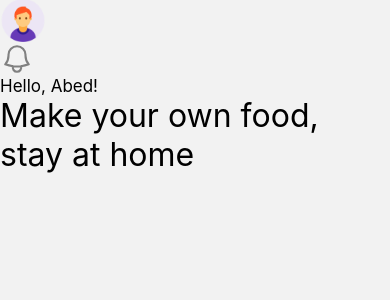
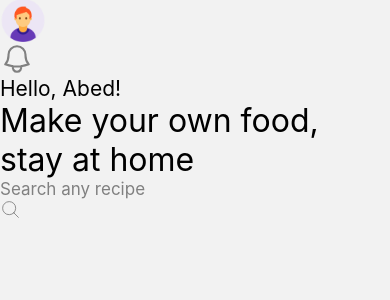
Before and after one commit to Nganga-A/FlavorFiesta, a React Native app in the folder FlavorFiesta/: screen /Home in a window 390 px wide. Shown: the top 300 px of the page. Built offline with nearby package versions, Linux system fonts and the light colour scheme.

Commit message:
Added search bar

```diff
--- a/FlavorFiesta/src/screens/HomeScreen.js
+++ b/FlavorFiesta/src/screens/HomeScreen.js
@@ -1,4 +1,4 @@
-import { View, Text, StatusBar, ScrollView, Image } from 'react-native'
+import { View, Text, StatusBar, ScrollView, Image, TextInput } from 'react-native'
 import React from 'react'
 import {widthPercentageToDP as wp, heightPercentageToDP as hp} from 'react-native-responsive-screen';
 import {BellIcon, MagnifyingGlassIcon} from 'react-native-heroicons/outline'
@@ -21,7 +21,7 @@ const HomeScreen = () => {
 
         {/* greetings and punchline */}
         <View className="mx-4 space-y-2 mb-2">
-          <Text style={{fontSize: hp(2)}} className="text-neutral-600">Hello, Abed!</Text>
+          <Text style={{fontSize: hp(2.5)}} className="text-neutral-600">Hello, Abed!</Text>
           <View>
             <Text style={{fontSize: hp(3.8)}} className="font-semibold text-neutral-600">Make your own food,</Text>
           </View>
@@ -29,6 +29,19 @@ const HomeScreen = () => {
             stay at <Text className="text-amber-400">home</Text>
           </Text>
       </View>
+
+      {/* search bar */}
+        <View className="mx-4 flex-row items-center rounded-full bg-black/5 p-[6px]">
+          <TextInput
+            placeholder='Search any recipe'
+            placeholderTextColor={'gray'}
+            style={{fontSize: hp(2)}}
+            className="flex-1 text-base mb-1 pl-3 tracking-wider"
+          />
+          <View className="bg-white rounded-full p-3">
+            <MagnifyingGlassIcon size={hp(2.5)} strokeWidth={1} color="gray" />
+          </View>
+        </View>
       </ScrollView>
     </View>
   )
```
